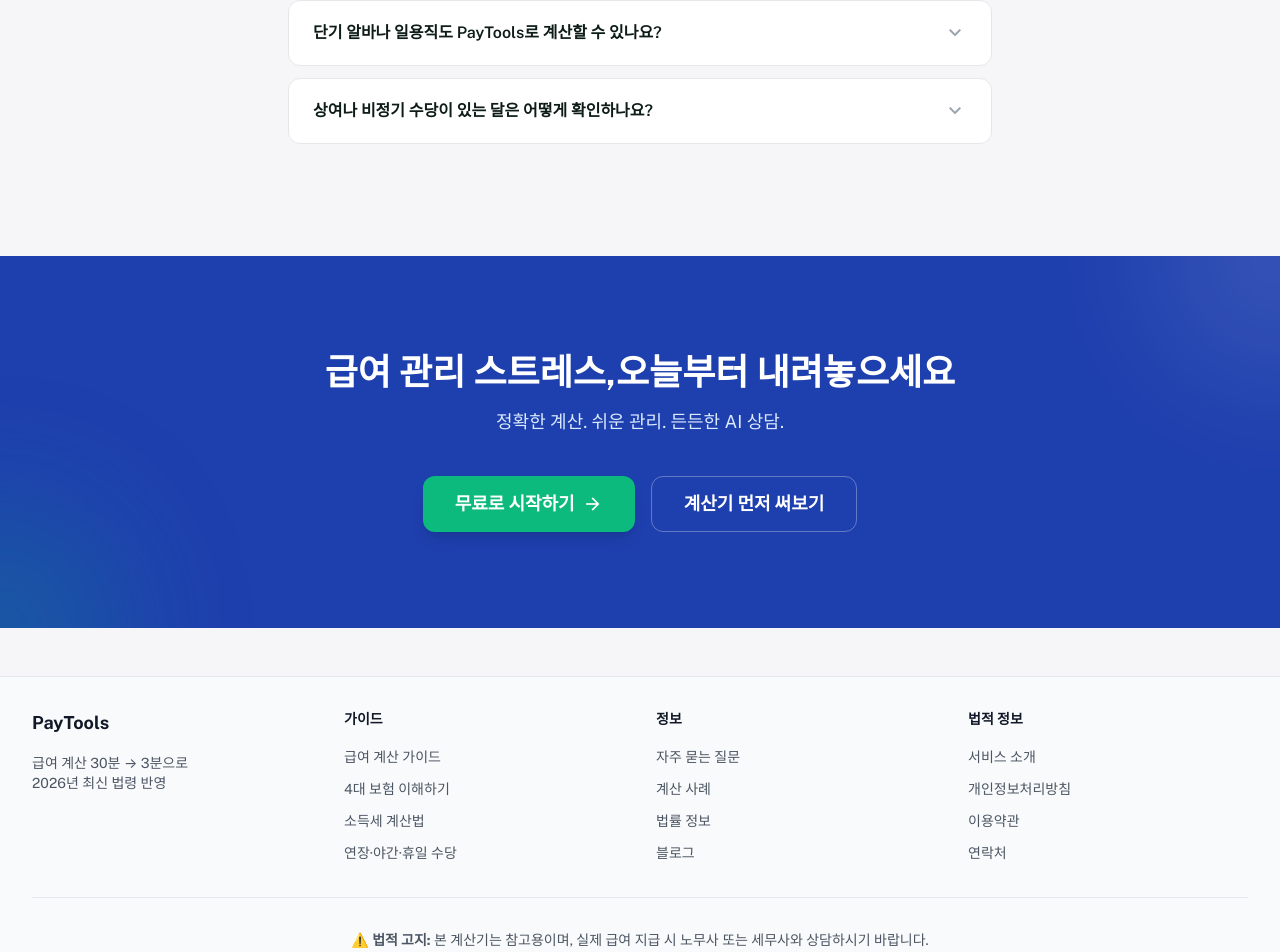
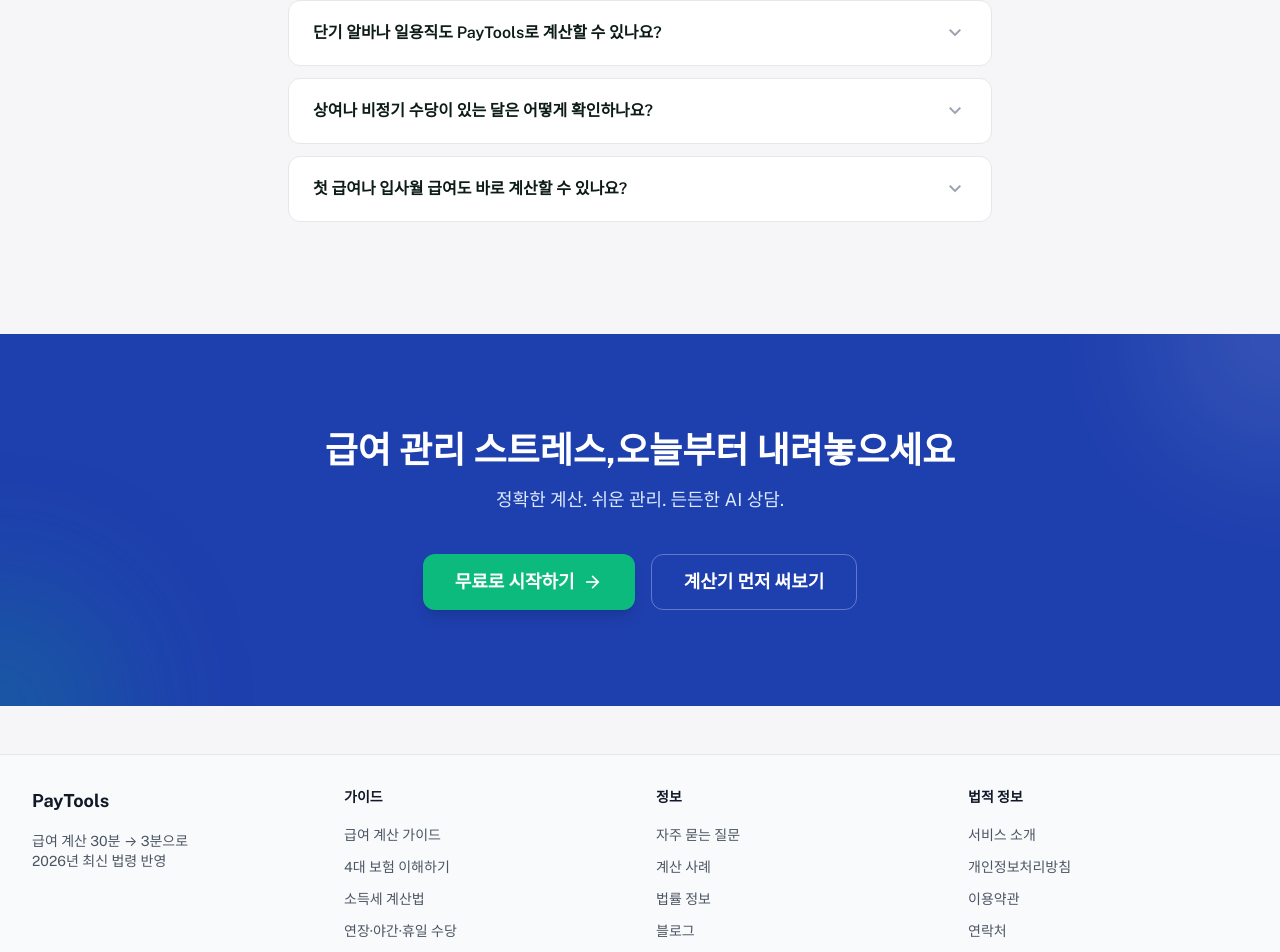
Before and after one commit to freenu0618/calcul, a React (Vite) app in the folder frontend/: page / in a window 1280 px wide. Shown: the part 9818-10770 px from the top of the page. Built offline with nearby package versions, Linux system fonts and the light colour scheme; no server answers.

Commit message:
improve: add first payroll FAQ signal

```diff
--- a/frontend/src/pages/Landing/FAQSection.tsx
+++ b/frontend/src/pages/Landing/FAQSection.tsx
@@ -64,13 +64,18 @@ const faqs: FAQItem[] = [
     answer:
       '상여, 성과급, 식대, 차량보조금, 연구수당처럼 매월 다르거나 비과세 한도가 있는 항목은 기본급과 분리해 보세요. 지급월에는 과세 대상 금액, 비과세 한도, 원천징수 세액, 회사별 공제 방식이 달라질 수 있으므로 특정 월 예상액은 급여 계산기에서 다시 확인하고 실제 지급 전 전문가 검토로 분리하는 것이 안전합니다.',
   },
+  {
+    question: '첫 급여나 입사월 급여도 바로 계산할 수 있나요?',
+    answer:
+      '가능하지만 월 전체 급여로 단정하지 말고 정산 기간, 입사일, 실제 근무일과 근무시간, 주휴수당 대상 여부, 연장·야간·휴일근로, 4대보험 취득 시점을 먼저 나눠 입력하세요. 수습 감액이나 회사별 일할 계산 기준이 있으면 PayTools 결과는 참고용 기준선으로 보고 실제 지급 전 계약서와 전문가 검토를 함께 확인하는 것이 안전합니다.',
+  },
 ];
 
 const faqSchema = {
   '@context': 'https://schema.org',
   '@type': 'FAQPage',
   inLanguage: 'ko-KR',
-  dateModified: '2026-08-21',
+  dateModified: '2026-08-27',
   mainEntity: faqs.map((f) => ({
     '@type': 'Question',
     name: f.question,
```
Also changed, not shown: 1 other file (tests, documents, lock files or other folders).
